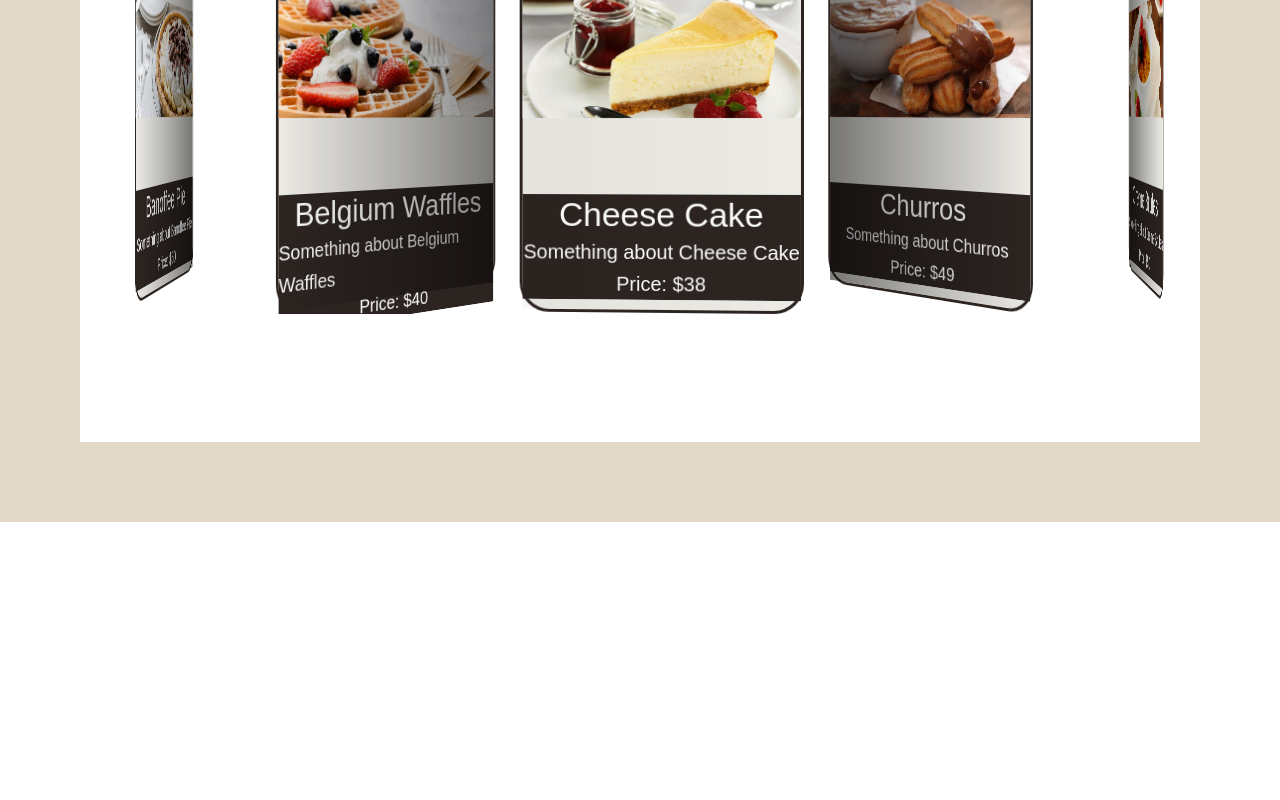
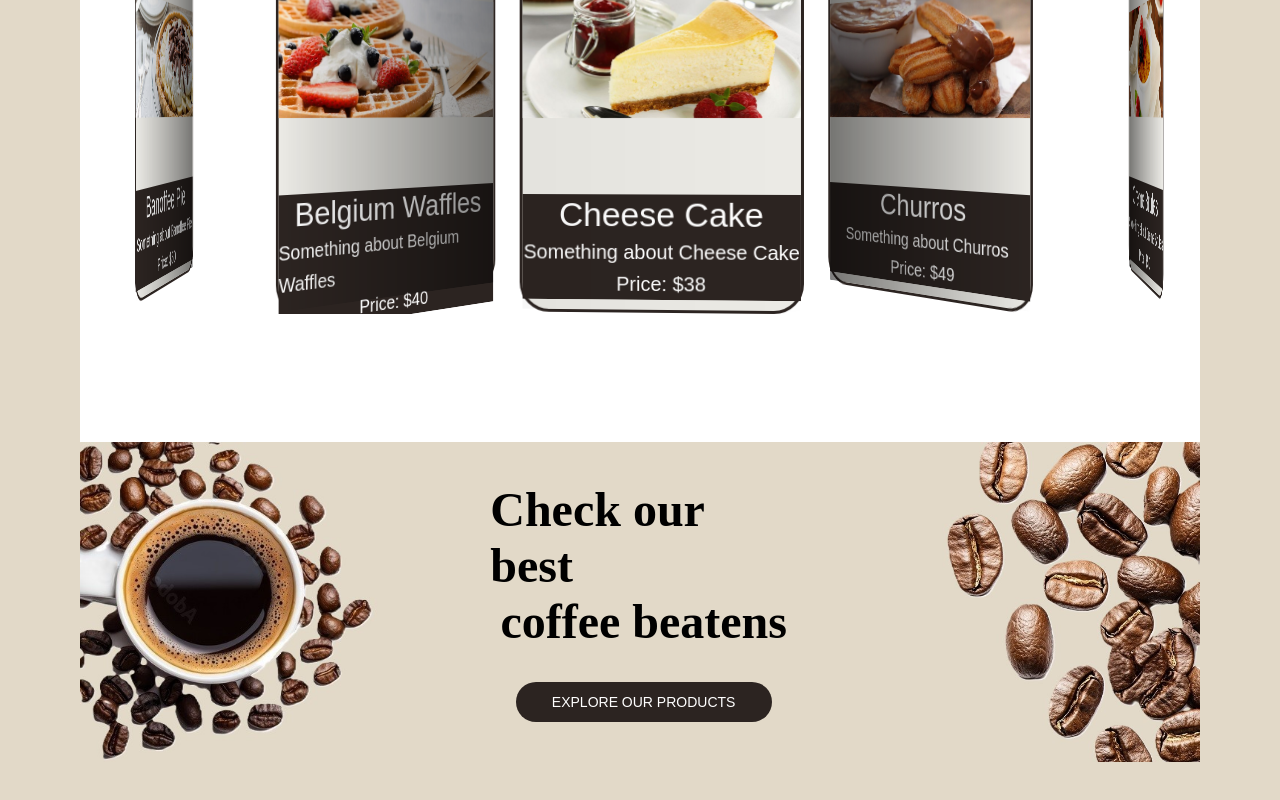
Before and after one commit to DropoutCoder-true/coffee-shop-FE, a React (Vite) app: page / in a window 1280 px wide. Shown: the part 1798-2598 px from the top of the page. Before the commit the page ends 2320 px from the top, so only its background shows below. Built offline with nearby package versions, Linux system fonts and the light colour scheme.

Commit message:
implemented-explore-page-component

```diff
--- a/src/App.jsx
+++ b/src/App.jsx
@@ -10,6 +10,7 @@ import {
 import SliderComponent from "./components/SliderComponent";
 import { CoffeeSpecials } from "./assets/images";
 import { DessertSpecials } from "./assets/images";
+import ExploreProducts from "./components/ExploreProducts";
 
 function App() {
   return (
@@ -58,6 +59,9 @@ function App() {
             data={DessertSpecials}
           />
         </Box>
+
+        {/* Customer Feedback */}
+        <ExploreProducts />
       </Container>
     </Box>
   );
--- a/src/assets/images/index.js
+++ b/src/assets/images/index.js
@@ -3,6 +3,8 @@ export { default as ColdCoffeeCupIcon } from "./coffee-cup.png";
 export { default as CoffeeCupIcon } from "./coffee-cup-small.png";
 export { default as DessertIcon } from "./desserts.png";
 export { default as MasterBackground } from "./master-background.jpg";
+export { default as LeftSideImage } from "./coffee-side-image-1.jpg";
+export { default as RightSideImage } from "./coffee-side-image-2.jpg";
 
 import Americano from "../images/Americano-coffee.jpg";
 import Black from "../images/black-coffee.jpg";
--- /dev/null
+++ b/src/components/ExploreProducts.jsx
@@ -0,0 +1,55 @@
+import { Box, Button, Typography } from "@mui/material";
+import React from "react";
+import { LeftSideImage } from "../assets/images";
+import { RightSideImage } from "../assets/images";
+
+const ExploreProducts = () => {
+  return (
+    <Box
+      sx={{
+        display: "flex",
+        justifyContent: "space-between",
+      }}
+    >
+      <Box sx={{ height: "40vh" }}>
+        <img
+          src={LeftSideImage}
+          alt="left-side-image"
+          style={{ height: "100%", width: "100%" }}
+        />
+      </Box>
+      <Box
+        sx={{
+          display: "flex",
+          flexDirection: "column",
+          justifyContent: "center",
+          alignItems: "center",
+        }}
+      >
+        <Typography variant="h3">Check our best</Typography>
+        <Typography variant="h3">coffee beatens</Typography>
+        <Button
+          sx={{
+            backgroundColor: "#2c2421",
+            height: "5vh",
+            width: "20vw",
+            color: "white",
+            borderRadius: "20px",
+            marginTop: "2rem",
+          }}
+        >
+          Explore our Products
+        </Button>
+      </Box>
+      <Box sx={{ height: "40vh" }}>
+        <img
+          src={RightSideImage}
+          alt="right-side-image"
+          style={{ height: "100%", width: "100%" }}
+        />
+      </Box>
+    </Box>
+  );
+};
+
+export default ExploreProducts;
```
Also changed, not shown: src/assets/images/coffee-side-image-1.jpg (added), src/assets/images/coffee-side-image-2.jpg (added).
